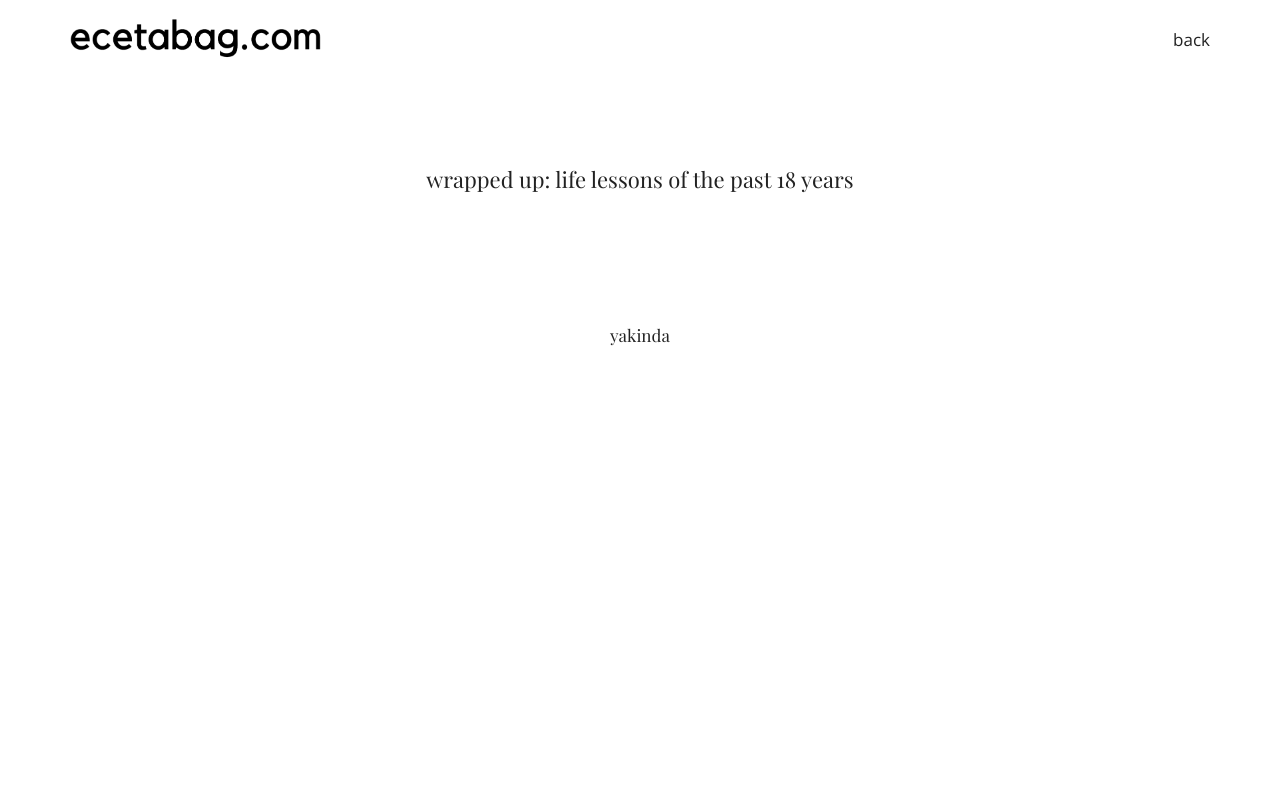
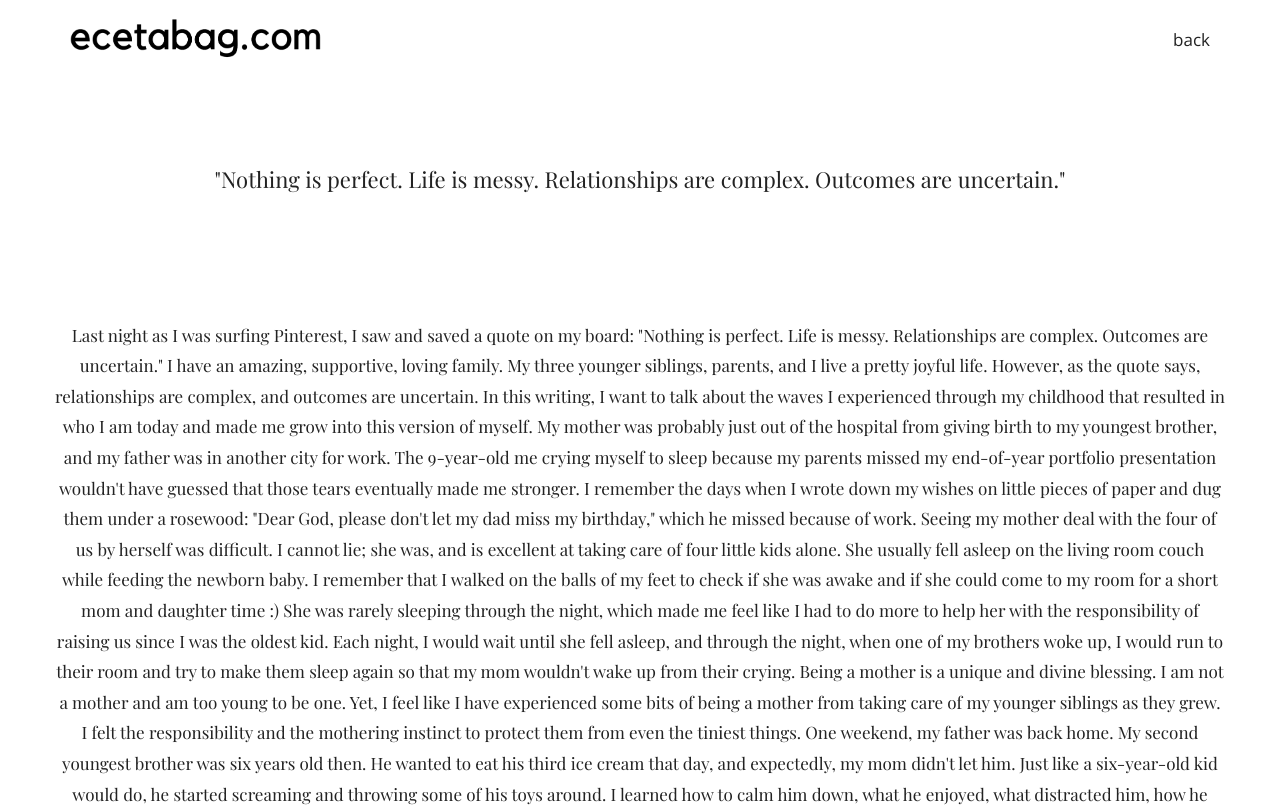
Before and after one commit to ecetabag/gizli.aslinda, a plain HTML site: page yazi10.html in a window 1280 px wide. Shown: the top 807 px of the page. Drawn offline with nearby package versions, Linux system fonts and the light colour scheme.

Commit message:
Update yazi10.html

```diff
--- a/yazi10.html
+++ b/yazi10.html
@@ -61,7 +61,7 @@
 	<section class="intro">
 		<div class="container">
 			<div class="row">
-					<p style="text-align: center;">wrapped up: life lessons of the past 18 years</p>
+					<p style="text-align: center;">"Nothing is perfect. Life is messy. Relationships are complex. Outcomes are uncertain."</p>
 
 				</div>
 
@@ -77,7 +77,25 @@
 	<section class="about" id="about">
 		<div class="container about">
 			<div class="row">
-				<p style="text-align: center;"> yakinda
+				<p style="text-align: center;"> Last night as I was surfing Pinterest, I saw and saved a quote on my board: "Nothing is perfect. Life is messy. Relationships are complex. Outcomes are uncertain."
+
+I have an amazing, supportive, loving family. My three younger siblings, parents, and I live a pretty joyful life. However, as the quote says, relationships are complex, and outcomes are uncertain. In this writing, I want to talk about the waves I experienced through my childhood that resulted in who I am today and made me grow into this version of myself.
+
+My mother was probably just out of the hospital from giving birth to my youngest brother, and my father was in another city for work. The 9-year-old me crying myself to sleep because my parents missed my end-of-year portfolio presentation wouldn't have guessed that those tears eventually made me stronger. I remember the days when I wrote down my wishes on little pieces of paper and dug them under a rosewood: "Dear God, please don't let my dad miss my birthday," which he missed because of work. Seeing my mother deal with the four of us by herself was difficult. I cannot lie; she was, and is excellent at taking care of four little kids alone.
+
+She usually fell asleep on the living room couch while feeding the newborn baby. I remember that I walked on the balls of my feet to check if she was awake and if she could come to my room for a short mom and daughter time :)
+
+She was rarely sleeping through the night, which made me feel like I had to do more to help her with the responsibility of raising us since I was the oldest kid. Each night, I would wait until she fell asleep, and through the night, when one of my brothers woke up, I would run to their room and try to make them sleep again so that my mom wouldn't wake up from their crying. Being a mother is a unique and divine blessing. I am not a mother and am too young to be one. Yet, I feel like I have experienced some bits of being a mother from taking care of my younger siblings as they grew. I felt the responsibility and the mothering instinct to protect them from even the tiniest things.
+
+One weekend, my father was back home. My second youngest brother was six years old then. He wanted to eat his third ice cream that day, and expectedly, my mom didn't let him. Just like a six-year-old kid would do, he started screaming and throwing some of his toys around. I learned how to calm him down, what he enjoyed, what distracted him, how he acted when angry or upset, and what facial expression he made when he wanted something. He would be in peace simply if I handed him his favorite toy, a squishy dinosaur. I knew him because I was there all those six years. However, my father was not. He didn't know how to act against him screaming around, and he started yelling back at him.
+
+I was beginning to feel the heat. That was not how you should deal with these types of crying crises. As an 11-year-old kid, I warned him:  "This only makes things worse. He is not learning; he is scared of you. He will never forget this day and your behavior when he gets older." Because that was what happened to me. The response I got from him was not satisfying. "Stay out of this and go to your room. Yes, he will be scared and always remember this day and so will not act like this again. I am teaching him not to now. He needs to learn not to scream". In fact, he was trying to teach him not to yell by yelling at him. His statement was completely wrong. My brother was terrified and still is to this day. As soon as my father went back to the other city for work, my mom and I were the ones dealing with the damaging outcomes of my dad's wrong attitude towards my siblings. I read numerous books on child development, watched many TV shows like supernanny, and created methods of fixing my siblings' behavior.
+
+My brothers LOVED stickers. They also LOVED cursing. Thus, to solve this, I got two tiny notebooks, customized the covers by writing their names on each, and drawing little star and heart symbols. Whenever they felt like cursing, they would realize it, replace the curse with another word, and win a sticker to add to their sticker notebook. Looking back, the 5th grade Ece was brilliant in using positive reinforcement to teach them not to curse.
+
+My siblings have hugely impacted me and my life without being aware of it. Four months from now, I will be in college studying Cognitive Science and hopefully working in a child development lab.
+
+So, nothing is perfect, life is messy, relationships are complex, and outcomes are uncertain. Ten years ago, as I was looking after my brothers, I wouldn't believe it if someone told me that those days would form who I am today this much. Little Ece would be proud :)
 					<br>
 
 				<!-- <div id="rcorners1">
```
